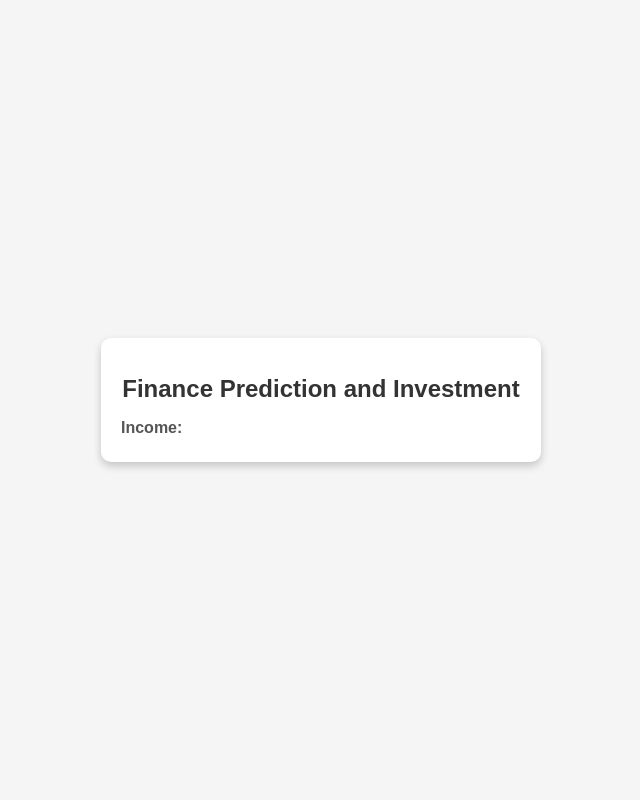
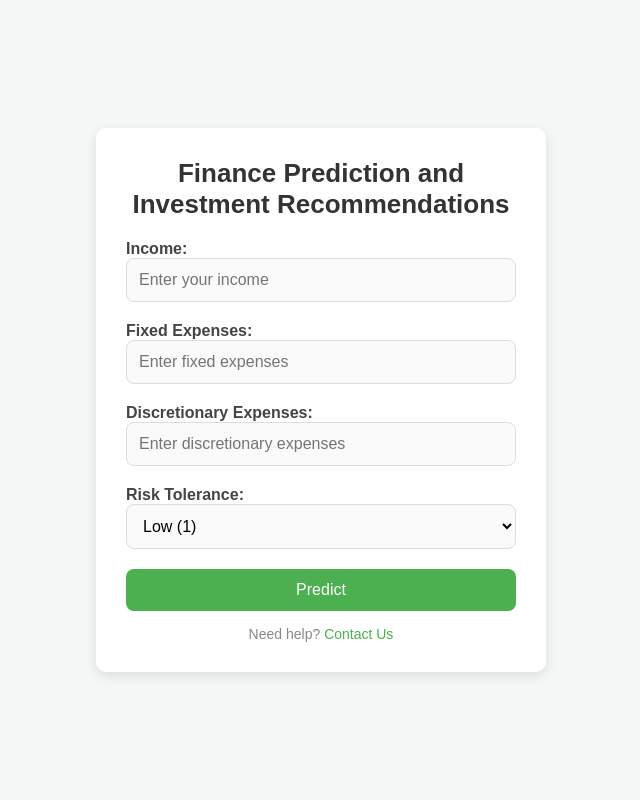
Before and after one commit to Victoria791/Spendings_predictor, a Flask app: page / in a window 1280 px wide. Shown: the whole page, without its empty margins (319-959 px from the left). Run offline with Flask 3, Linux system fonts and the light colour scheme; parts of the project's set-up code (start-up, migrations or seed data) failed here and were passed over.

Commit message:
deploy with flask

```diff
--- a/templates/index.html
+++ b/templates/index.html
@@ -5,11 +5,16 @@
     <meta name="viewport" content="width=device-width, initial-scale=1.0">
     <title>Finance Predictor</title>
     <style>
-        body {
-            font-family: Arial, sans-serif;
-            background-color: #f5f5f5;
+
+        * {
             margin: 0;
             padding: 0;
+            box-sizing: border-box;
+        }
+
+        body {
+            font-family: 'Arial', sans-serif;
+            background-color: #f4f7f6;
             display: flex;
             justify-content: center;
             align-items: center;
@@ -17,69 +22,117 @@
         }
 
         .container {
-            background-color: #ffffff;
+            background-color: #fff;
             border-radius: 10px;
-            box-shadow: 0 4px 8px rgba(0, 0, 0, 0.2);
-            padding: 20px;
-            width: 90%;
-            max-width: 400px;
+            box-shadow: 0 4px 12px rgba(0, 0, 0, 0.1);
+            padding: 30px;
+            width: 100%;
+            max-width: 450px;
         }
 
         h1 {
             text-align: center;
-            color: #333333;
-            font-size: 24px;
-        }
-
-        form {
-            display: flex;
-            flex-direction: column;
+            color: #333;
+            margin-bottom: 20px;
+            font-size: 26px;
         }
 
         label {
-            margin-bottom: 5px;
-            font-weight: bold;
-            color: #555555;
+            font-size: 16px;
+            color: #444;
+            margin-bottom: 8px;
+            font-weight: 600;
         }
 
         input, select {
-            padding: 10px;
-            margin-bottom: 15px;
-            border: 1px solid #cccccc;
-            border-radius: 5px;
+            padding: 12px;
             font-size: 16px;
+            width: 100%;
+            margin-bottom: 20px;
+            border: 1px solid #ddd;
+            border-radius: 8px;
+            background-color: #fafafa;
+            transition: border-color 0.3s ease;
+        }
+
+        input:focus, select:focus {
+            border-color: #4CAF50;
+            outline: none;
         }
 
         button {
-            padding: 10px;
+            padding: 12px;
             background-color: #4CAF50;
-            color: #ffffff;
+            color: #fff;
             border: none;
-            border-radius: 5px;
+            border-radius: 8px;
             font-size: 16px;
             cursor: pointer;
-            transition: background-color 0.3s;
+            width: 100%;
+            transition: background-color 0.3s ease;
         }
 
         button:hover {
             background-color: #45a049;
         }
 
+        .form-footer {
+            text-align: center;
+            margin-top: 15px;
+            color: #888;
+            font-size: 14px;
+        }
+
+        .form-footer a {
+            color: #4CAF50;
+            text-decoration: none;
+        }
+
+        .form-footer a:hover {
+            text-decoration: underline;
+        }
+
+
         @media (max-width: 600px) {
             h1 {
-                font-size: 20px;
+                font-size: 22px;
             }
-
             input, select, button {
                 font-size: 14px;
-                padding: 8px;
+                padding: 10px;
             }
         }
     </style>
 </head>
 <body>
+
     <div class="container">
-        <h1>Finance Prediction and Investment</h1>
+        <h1>Finance Prediction and Investment Recommendations</h1>
         <form action="/predict" method="post">
+
             <label for="income">Income:</label>
-            <input type="number" id="income" name="income" step="0.01" placeholder="Enter your income" required
+            <input type="number" id="income" name="income" step="0.01" placeholder="Enter your income" required>
+
+            <label for="fixed_expenses">Fixed Expenses:</label>
+            <input type="number" id="fixed_expenses" name="fixed_expenses" step="0.01" placeholder="Enter fixed expenses" required>
+
+            <label for="discretionary_expenses">Discretionary Expenses:</label>
+            <input type="number" id="discretionary_expenses" name="discretionary_expenses" step="0.01" placeholder="Enter discretionary expenses" required>
+
+            <label for="risk_tolerance">Risk Tolerance:</label>
+            <select id="risk_tolerance" name="risk_tolerance" required>
+                <option value="1">Low (1)</option>
+                <option value="2">Medium (2)</option>
+                <option value="3">High (3)</option>
+            </select>
+
+            <button type="submit">Predict</button>
+        </form>
+
+        <div class="form-footer">
+            <p>Need help? <a href="#">Contact Us</a></p>
+        </div>
+    </div>
+
+</body>
+</html>
```
Also changed, not shown: app.py (+8 -8 lines).
